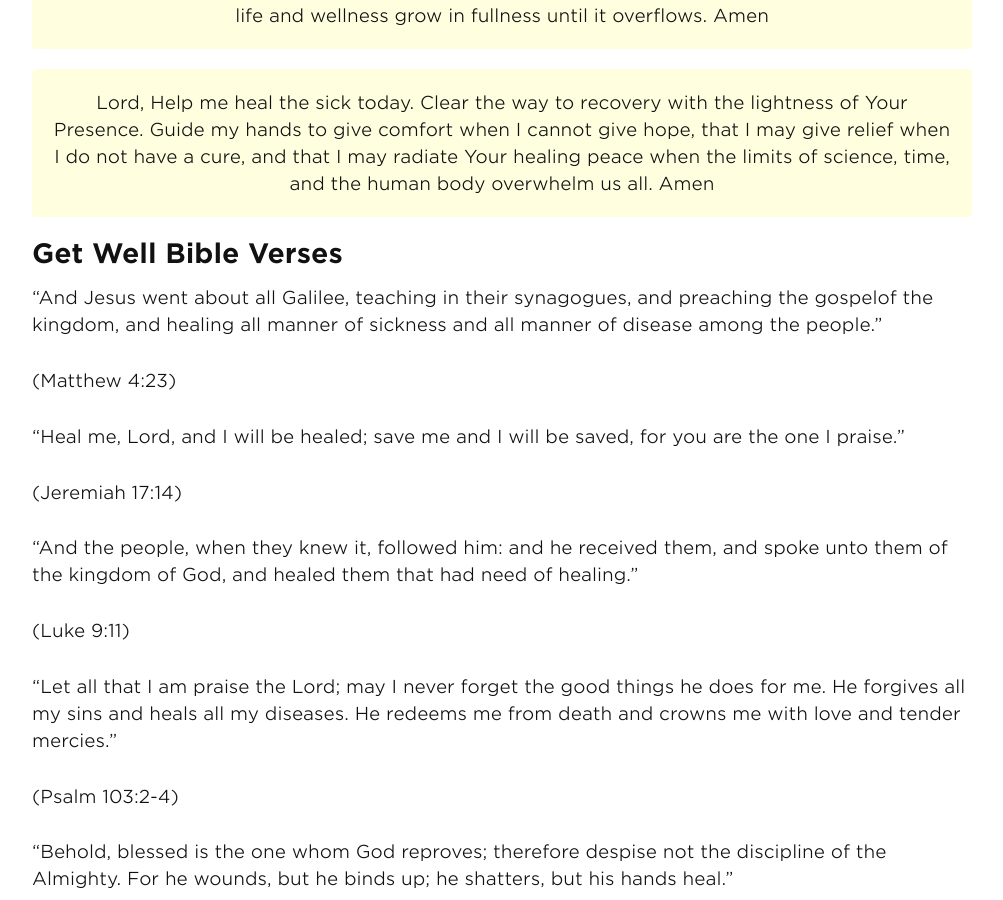
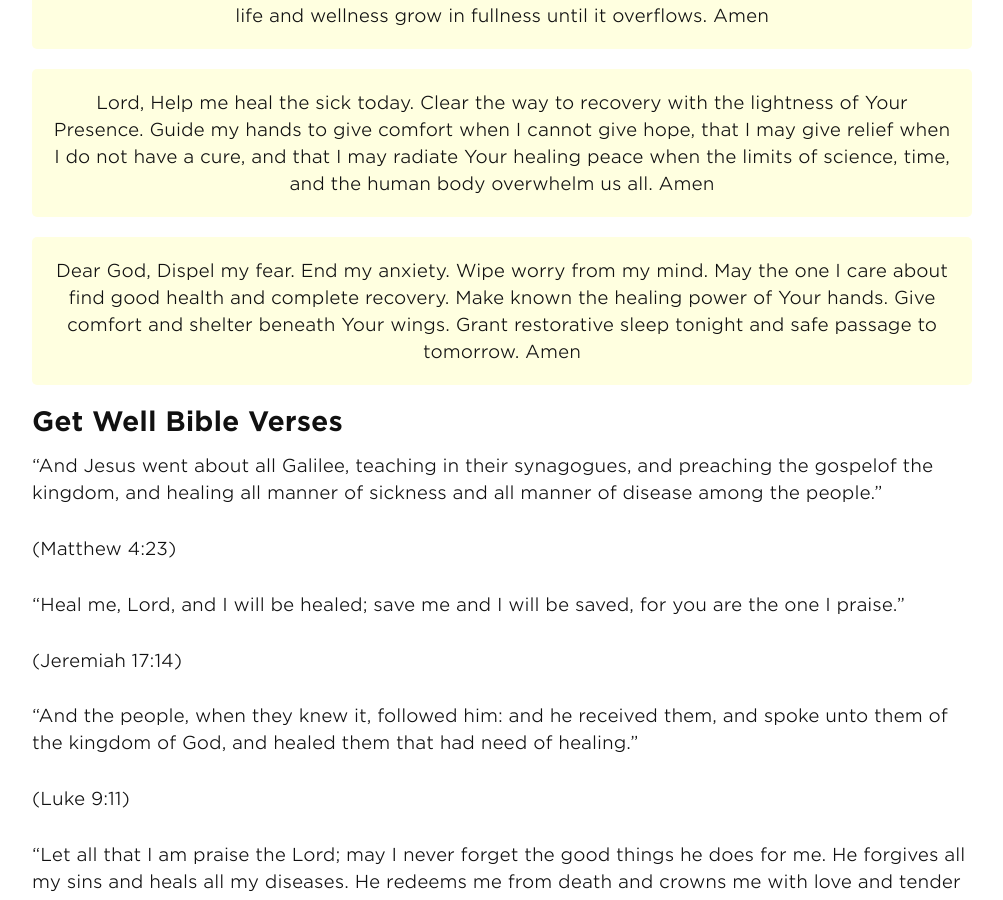
Before and after one commit to andyml123/andyml123.github.io, a Jekyll site: the page built from get-well-prayers.md, in a window 1280 px wide and 900 px high, scrolled down 2162 px. Shown: the whole window, without its empty margins (138-1141 px from the left). Built offline with Jekyll 4.4.1, drawn with Linux system fonts in a browser that asks for light colours.

Commit message:
Update get-well-prayers.md

```diff
--- a/get-well-prayers.md
+++ b/get-well-prayers.md
@@ -130,6 +130,12 @@ Help me heal the sick today. Clear the way to recovery with the lightness of You
 Amen
 </div>
 
+<div class="prayers">
+Dear God,
+
+Dispel my fear. End my anxiety. Wipe worry from my mind. May the one I care about find good health and complete recovery. Make known the healing power of Your hands. Give comfort and shelter beneath Your wings. Grant restorative sleep tonight and safe passage to tomorrow.
+Amen
+</div>
 
 
 
```
